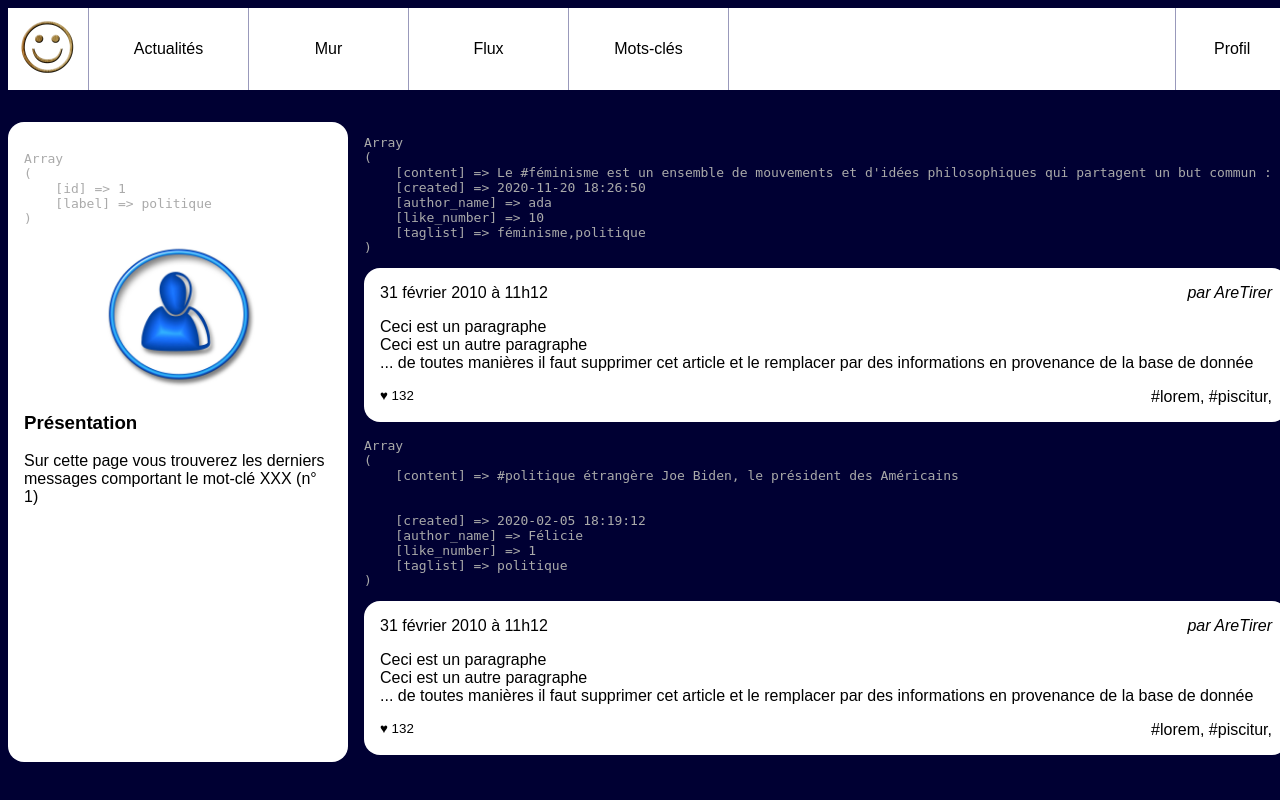
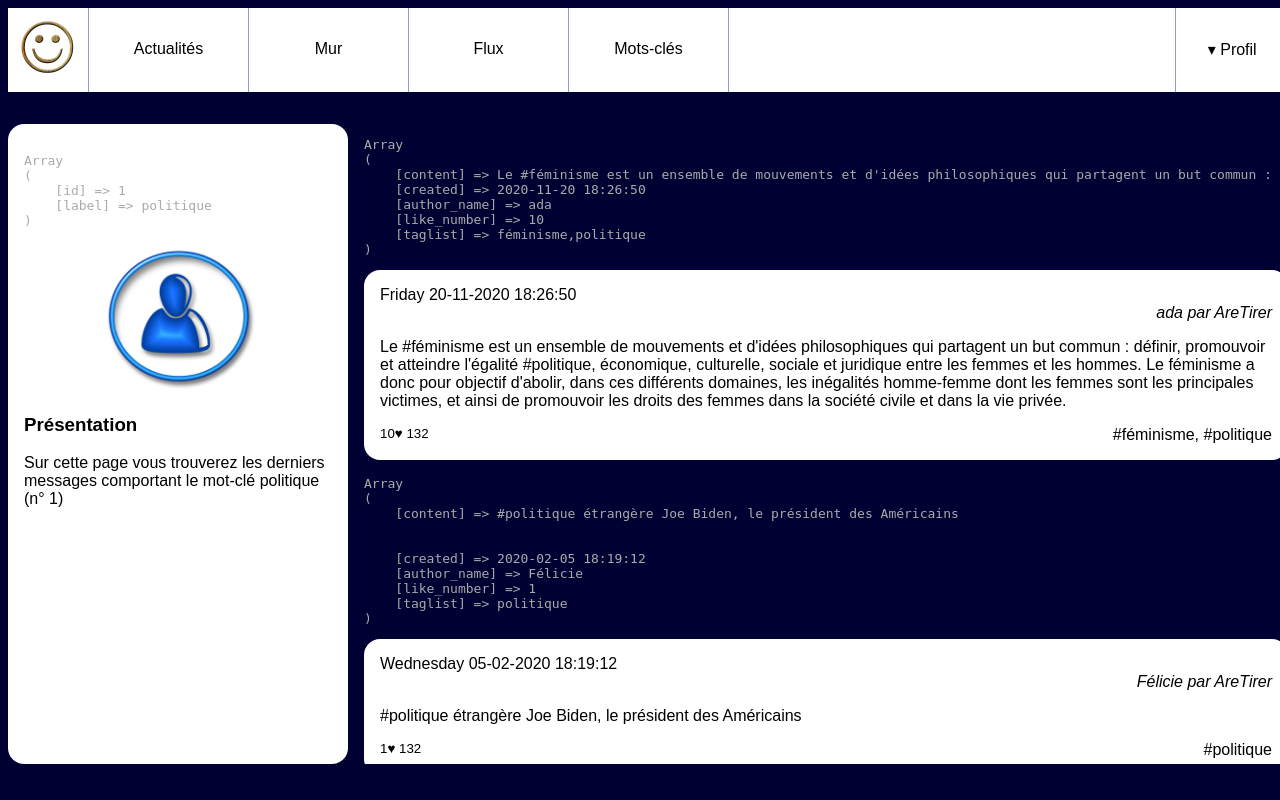
Before and after one commit to Ketsia793/resoc_n1, a PHP site: page /tags.php?tag_id=1 in a window 1280 px wide. Run offline with PHP 8.4, Linux system fonts and the light colour scheme; data comes from the database, SQL or seed files in the repository.

Commit message:
add: missing code

```diff
--- a/Niveau1/tags.php
+++ b/Niveau1/tags.php
@@ -7,24 +7,10 @@
         <link rel="stylesheet" href="style.css"/>
     </head>
     <body>
-        <header>
-            <img src="resoc.jpg" alt="Logo de notre réseau social"/>
-            <nav id="menu">
-                <a href="news.php">Actualités</a>
-                <a href="wall.php?user_id=5">Mur</a>
-                <a href="feed.php?user_id=5">Flux</a>
-                <a href="tags.php?tag_id=1">Mots-clés</a>
-            </nav>
-            <nav id="user">
-                <a href="#">Profil</a>
-                <ul>
-                    <li><a href="settings.php?user_id=5">Paramètres</a></li>
-                    <li><a href="followers.php?user_id=5">Mes suiveurs</a></li>
-                    <li><a href="subscriptions.php?user_id=5">Mes abonnements</a></li>
-                </ul>
 
-            </nav>
-        </header>
+        <?php include'header.php';
+        ?>
+
         <div id="wrapper">
             <?php
             /**
@@ -58,7 +44,7 @@
                 <section>
                     <h3>Présentation</h3>
                     <p>Sur cette page vous trouverez les derniers messages comportant
-                        le mot-clé XXX
+                        le mot-clé <?php echo $tag['label'] ?>
                         (n° <?php echo $tagId ?>)
                     </p>
 
@@ -101,20 +87,29 @@
                     ?>
                     <article>
                         <h3>
-                            <time datetime='2020-02-01 11:12:13' >31 février 2010 à 11h12</time>
+                <?php $date = date_create($post['created']);
+                setlocale(LC_ALL, 'fr_FR.UTF8', 'fr_FR','fr','fr','fra','fr_FR@euro');
+                echo date_format($date, 'l d-m-Y H:i:s'); ?>
                         </h3>
-                        <address>par AreTirer</address>
+                        <address> <?php echo $post['author_name']?> par AreTirer</address>
                         <div>
-                            <p>Ceci est un paragraphe</p>
-                            <p>Ceci est un autre paragraphe</p>
-                            <p>... de toutes manières il faut supprimer cet
-                                article et le remplacer par des informations en
-                                provenance de la base de donnée</p>
+                            <?php echo $post['content']?>
                         </div>
                         <footer>
-                            <small>♥ 132</small>
-                            <a href="">#lorem</a>,
-                            <a href="">#piscitur</a>,
+                            <small> <?php echo $post['like_number']?>♥ 132</small>
+
+                            <?php $alltags = $post['taglist'];
+                            $tag = explode(",", $alltags);
+
+         for ($i = 0; $i < count($tag); $i++) {
+        if ($i == count($tag) - 1) {
+          echo ("#" . $tag[$i] . "");
+        } else {
+          echo ("#" . $tag[$i] . ", ");
+        }
+    }
+    ?>
+
                         </footer>
                     </article>
                 <?php } ?>
```
Also changed, not shown: 1 other file.
